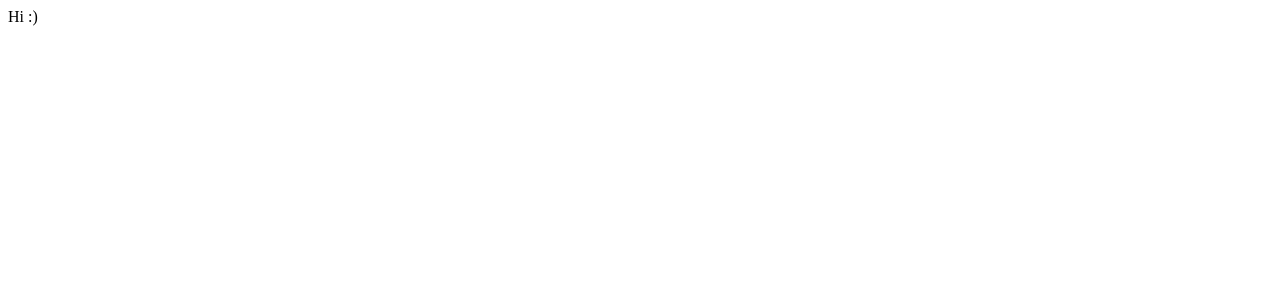
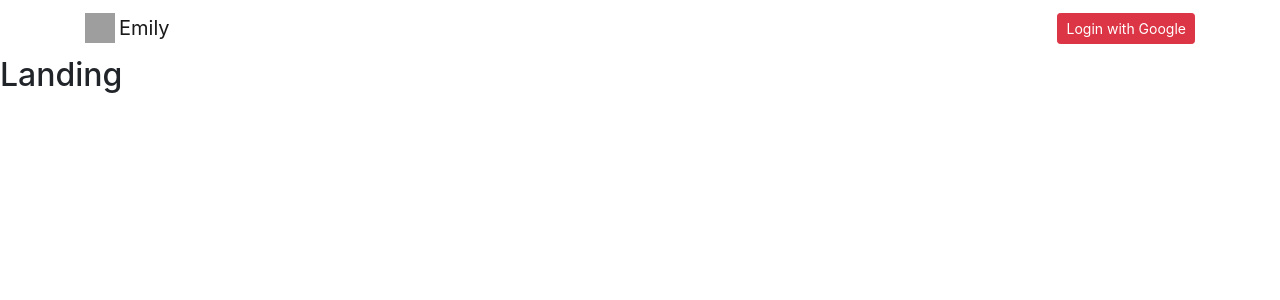
Before and after one commit to bjork1/node-react-mailer, a React (Create React App) app in the folder client/: page / in a window 1280 px wide. Shown: the top 300 px of the page. Built offline with nearby package versions, Linux system fonts and the light colour scheme; grey boxes are pictures that could not be loaded.

Commit message:
install bootstrap, style header component

```diff
--- a/client/package.json
+++ b/client/package.json
@@ -8,6 +8,7 @@
     }
   },
   "dependencies": {
+    "bootstrap": "^4.1.3",
     "react": "^16.5.1",
     "react-dom": "^16.5.1",
     "react-redux": "^5.0.7",
--- a/client/src/components/App.js
+++ b/client/src/components/App.js
@@ -1,9 +1,22 @@
 import React from 'react';
+import { BrowserRouter, Route } from 'react-router-dom';
+
+import Header from './Header';
+const Dashboard = () => <h2>Dashboard</h2>
+const SurveyNew = () => <h2>SurveyNew</h2>
+const Landing = () => <h2>Landing</h2>
 
 const App = () => {
   return (
     <div>
-      Hi :)
+      <BrowserRouter>
+        <div>
+          <Header />
+          <Route exact path="/" component={Landing} />
+          <Route exact path="/surveys" component={Dashboard} />
+          <Route path="/surveys/new" component={SurveyNew} />
+        </div>
+      </BrowserRouter>
     </div>
   );
 };
--- /dev/null
+++ b/client/src/components/Header.js
@@ -0,0 +1,21 @@
+import React, { Component } from 'react';
+
+class Header extends Component {
+  render() {
+    return (
+      <nav class="navbar navbar-expand-lg navbar-light bg-white">
+        <div class="container">
+          <a class="navbar-brand" href="/">
+            <img src="https://mbtskoudsalg.com/images250_/email-icons-png.png" class="d-inline-block align-top mr-1" width="30" height="30"/>
+            Emily
+          </a>
+          <div class="ml-auto">
+            <a class="btn btn-sm btn-danger" href="/" role="button">Login with Google</a>
+          </div>
+        </div>
+      </nav>
+    )
+  }
+}
+
+export default Header;
--- a/client/src/index.js
+++ b/client/src/index.js
@@ -1,3 +1,4 @@
+import 'bootstrap/dist/css/bootstrap.min.css';
 import React from 'react';
 import ReactDOM from 'react-dom';
 import { Provider } from 'react-redux';
```
Also changed, not shown: 1 other file (tests, documents, lock files or other folders).
